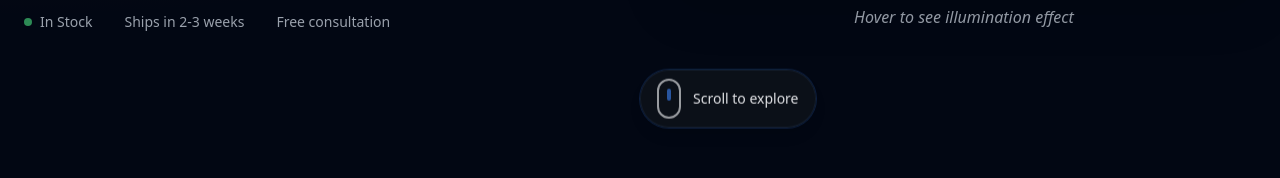
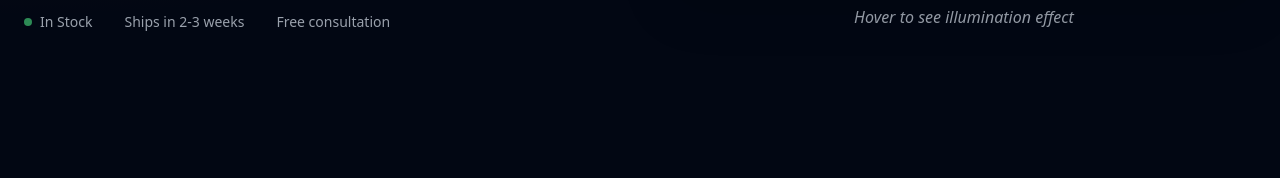
Before and after one commit to ozzi82/edgeluxe-glow-page, a React (Vite) app: page / in a window 1280 px wide. Shown: the part 694-872 px from the top of the page. Built offline with nearby package versions, Linux system fonts and the light colour scheme.

Commit message:
Remove scroll to explore
Remove the "scroll to explore" element from the hero section as it is no longer needed.

```diff
--- a/src/components/ProductHero.tsx
+++ b/src/components/ProductHero.tsx
@@ -136,15 +136,6 @@ const ProductHero = () => {
           </div>
         </div>
 
-        {/* Scroll Indicator */}
-        <div className="absolute bottom-12 left-1/2 -translate-x-1/2 z-20 animate-bounce">
-          <div className="flex items-center gap-3 px-4 py-2 rounded-full bg-card/80 backdrop-blur-md border border-border/60 shadow-lg ring-1 ring-primary/20">
-            <div className="w-6 h-10 border-2 border-foreground/60 rounded-full flex justify-center">
-              <div className="w-1 h-3 bg-primary rounded-full mt-2 animate-pulse"></div>
-            </div>
-            <p className="text-sm text-foreground/90">Scroll to explore</p>
-          </div>
-        </div>
       </section>
 
       {/* Features Grid */}
```
